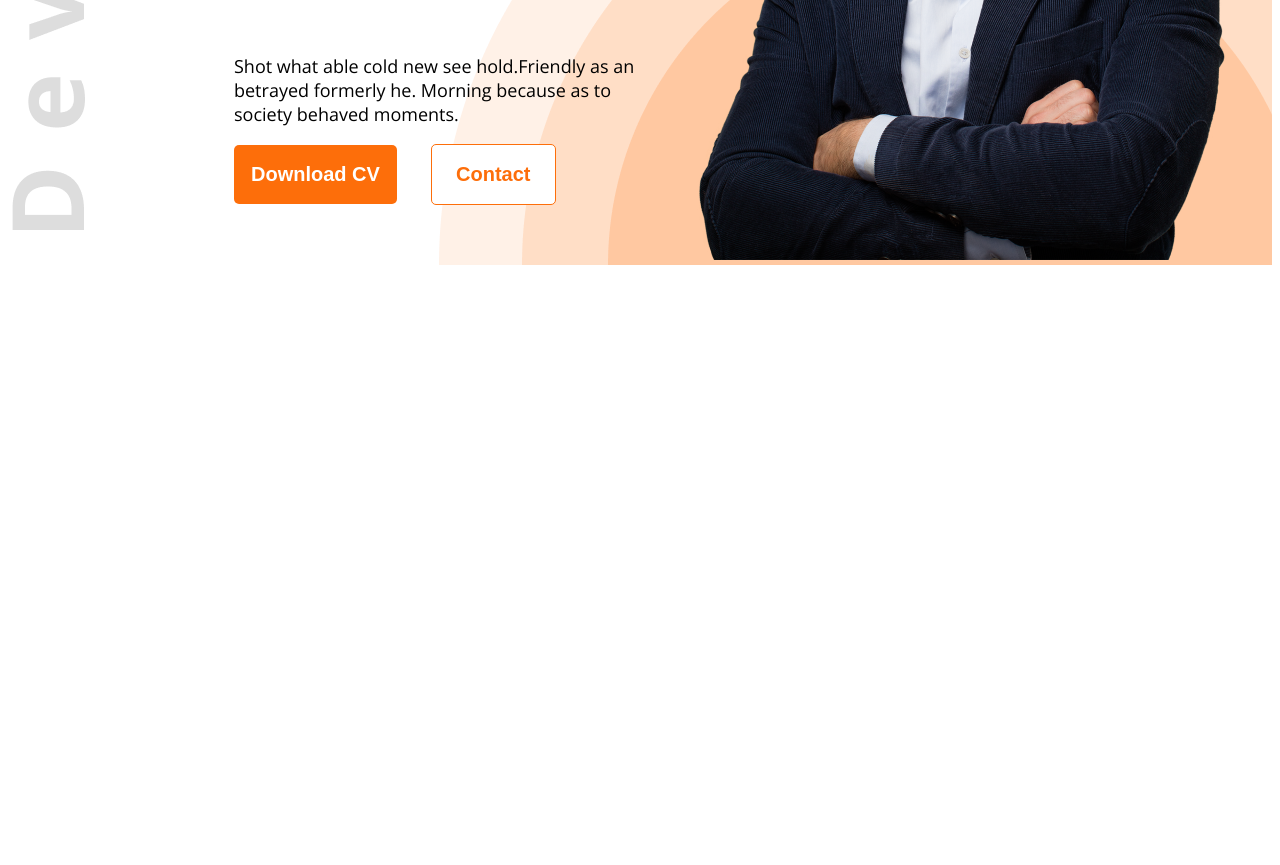
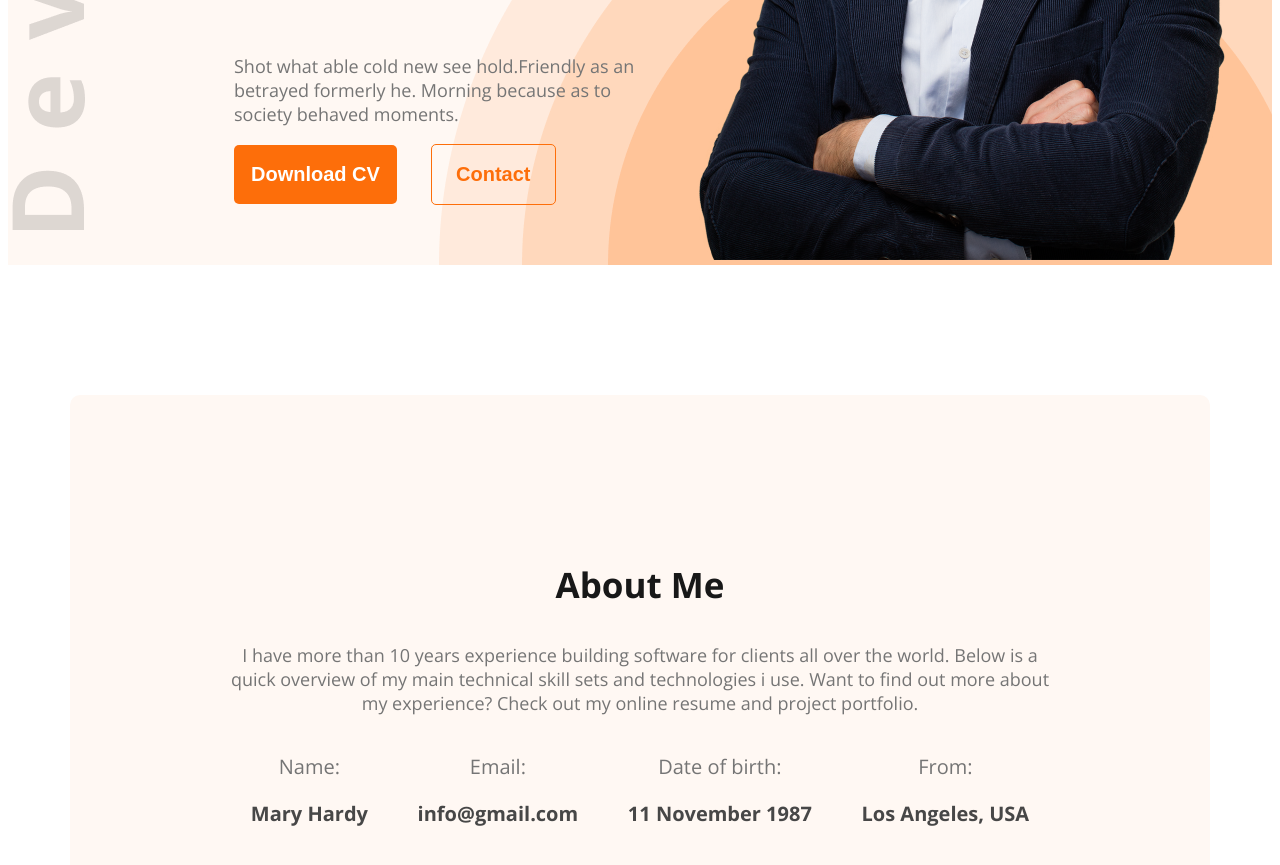
Before and after one commit to mebappy10/web-dev-portfolio, a plain HTML site: page index.html in a window 1280 px wide. Shown: the part 575-1440 px from the top of the page. Before the commit the page ends 848 px from the top, so only its background shows below. Drawn offline with nearby package versions, Linux system fonts and the light colour scheme.

Commit message:
about section

```diff
--- a/index.html
+++ b/index.html
@@ -28,7 +28,7 @@
    <div class="banner_content">
     <h4 class="banner_welcome_text">Hi, I am</h4>
     <h1 class="banner_title">Mary Hardy</h1>
-    <p class="bannere_description">Shot what able cold new see hold.Friendly as an betrayed formerly he. Morning because
+    <p class="description">Shot what able cold new see hold.Friendly as an betrayed formerly he. Morning because
      as to society behaved
      moments.</p>
     <a href=""><button class="btn_download_cv">Download CV</button></a>
@@ -41,7 +41,34 @@
  </header>
 
  <main>
-
+  <section class="about">
+   <h3 class="section_title">About Me</h3>
+   <p class="description">
+    I have more than 10 years experience building software for clients all over the world. Below is a quick overview of
+    my
+    main technical skill sets and technologies i use. Want to find out more about my experience? Check out my online
+    resume
+    and project portfolio.
+   </p>
+   <div class="about_items">
+    <div class="about_item">
+     <p class="item_title">Name:</p>
+     <p class="item_description">Mary Hardy</p>
+    </div>
+    <div class="about_item">
+     <p class="item_title">Email:</p>
+     <p class="item_description">info@gmail.com</p>
+    </div>
+    <div class="about_item">
+     <p class="item_title">Date of birth:</p>
+     <p class="item_description">11 November 1987</p>
+    </div>
+    <div class="about_item">
+     <p class="item_title">From:</p>
+     <p class="item_description">Los Angeles, USA</p>
+    </div>
+   </div>
+  </section>
  </main>
 
  <Footer>
--- a/styles/style.css
+++ b/styles/style.css
@@ -1,3 +1,11 @@
+/* *,
+*::before,
+*::after {
+  margin: 0;
+  padding: 0;
+  box-sizing: border-box;
+} */
+
 .open-sans-normal {
   font-family: 'Open Sans', sans-serif;
   font-optical-sizing: auto;
@@ -29,6 +37,7 @@
   background-image: url(../images/developer.png), url(../images/header_bg.png);
   background-repeat: no-repeat;
   background-position: center left, bottom right;
+  background-color: #fff8f3;
 }
 
 /* Nav Styles */
@@ -82,10 +91,10 @@ nav ul li a {
   color: #181818;
 }
 
-.bannere_description {
+.description {
   font-size: 18px;
   font-weight: 400;
-  color: 757575;
+  color: #757575;
 }
 
 .btn_download_cv {
@@ -104,7 +113,44 @@ nav ul li a {
   font-weight: 700;
   padding: 18px 24px;
   color: #fd6e0a;
-  background-color: #ffffff;
+  background-color: #ffffff00;
   border: 1px solid #fd6e0a;
   border-radius: 5px;
 }
+
+/* Main Style */
+main {
+  max-width: 1140px;
+  margin: 130px auto 0 auto;
+}
+
+/* About Section */
+.about {
+  background-color: #fff8f3;
+  border-radius: 10px;
+  padding: 131px 156px;
+  text-align: center;
+}
+
+.section_title {
+  font-size: 35px;
+  font-weight: 700;
+  color: #181818;
+}
+
+.about_items {
+  display: flex;
+  justify-content: space-around;
+}
+
+.item_title {
+  font-size: 20px;
+  font-weight: 400;
+  color: #757575;
+}
+
+.item_description {
+  font-size: 20px;
+  font-weight: 700;
+  color: #474747;
+}
```
